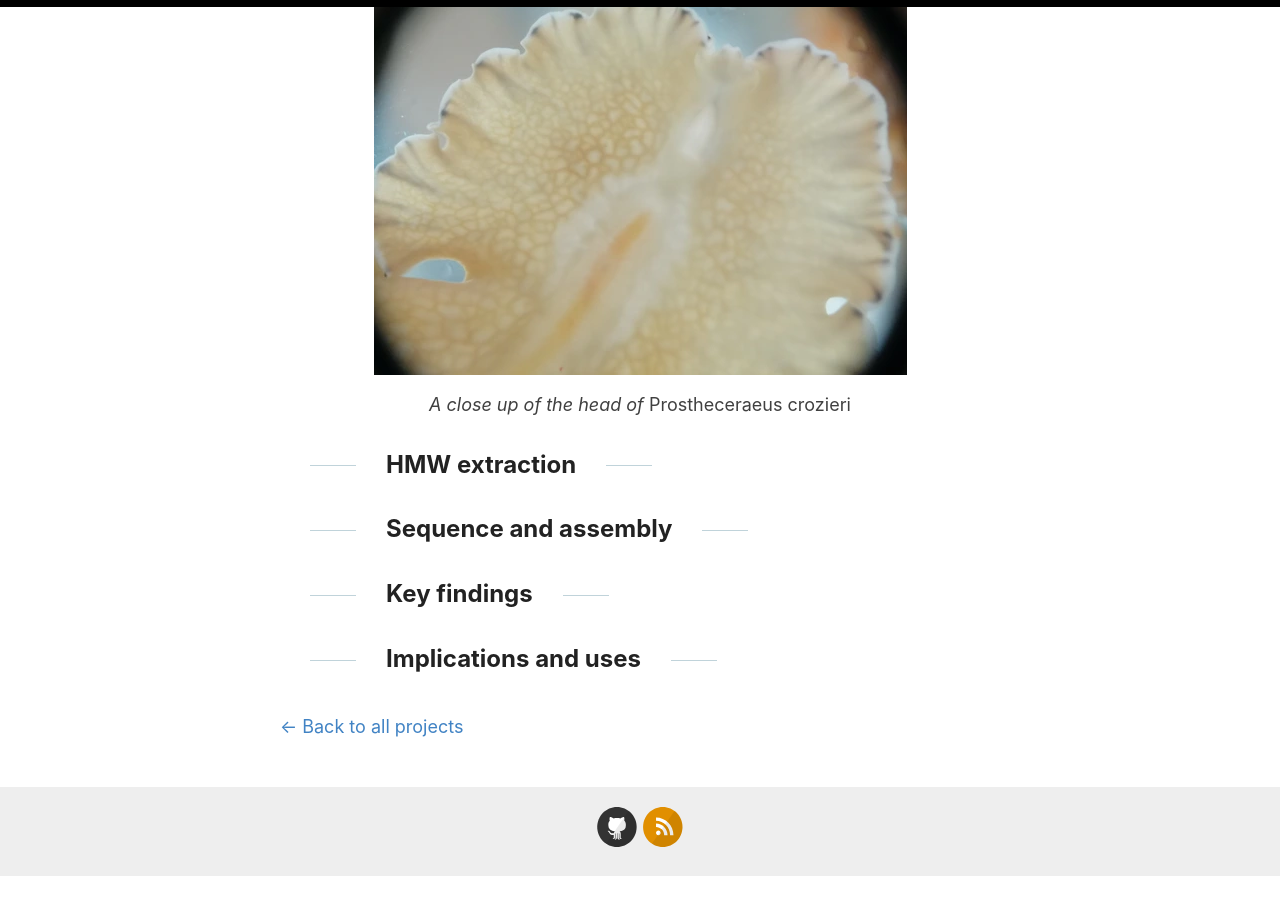
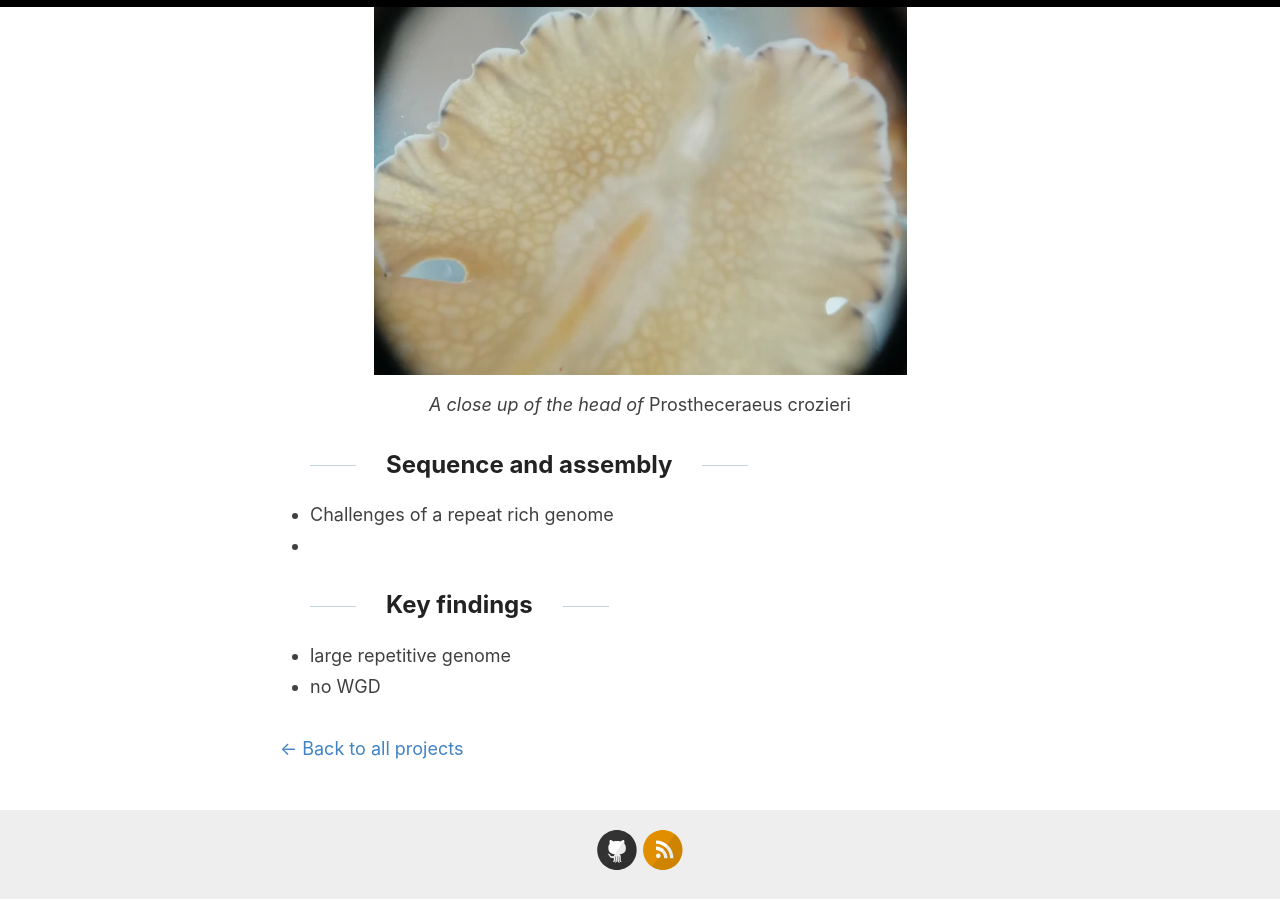
Before and after one commit to djleite/djleite.github.io, a Jekyll site: the page built from _posts/2025-05-04-flatworm-genome.md, in a window 1280 px wide and 900 px high, scrolled down 1290 px. Built offline with Jekyll 4.4.1, drawn with Linux system fonts in a browser that asks for light colours; our own code applies the rules of GitHub Pages for plain Markdown files; before the commit the page ends 2167 px from its top, so only the background shows below that.

Commit message:
update posts

```diff
--- a/_posts/2025-05-04-flatworm-genome.md
+++ b/_posts/2025-05-04-flatworm-genome.md
@@ -24,10 +24,10 @@ The flatworms were collected into large salt-water tanks.
 ![A close up of the Prostheceraeus crozieri anterior](/images/flatworm_closeup.webp)
 <p style="text-align:center;"><i>A close up of the head of</i> Prostheceraeus crozieri</p>
 
-## HMW extraction
-
 ## Sequence and assembly
+- Challenges of a repeat rich genome
+-
 
 ## Key findings
-
-## Implications and uses
+- large repetitive genome
+- no WGD
```
Also changed, not shown: other parts of _posts/2025-05-04-flatworm-genome.md (+1 -1 lines), _posts/2025-05-07-spider-single-cell.md (+2 -2 lines), _posts/2025-05-08-spider-wgd.md (+2 -0 lines).
